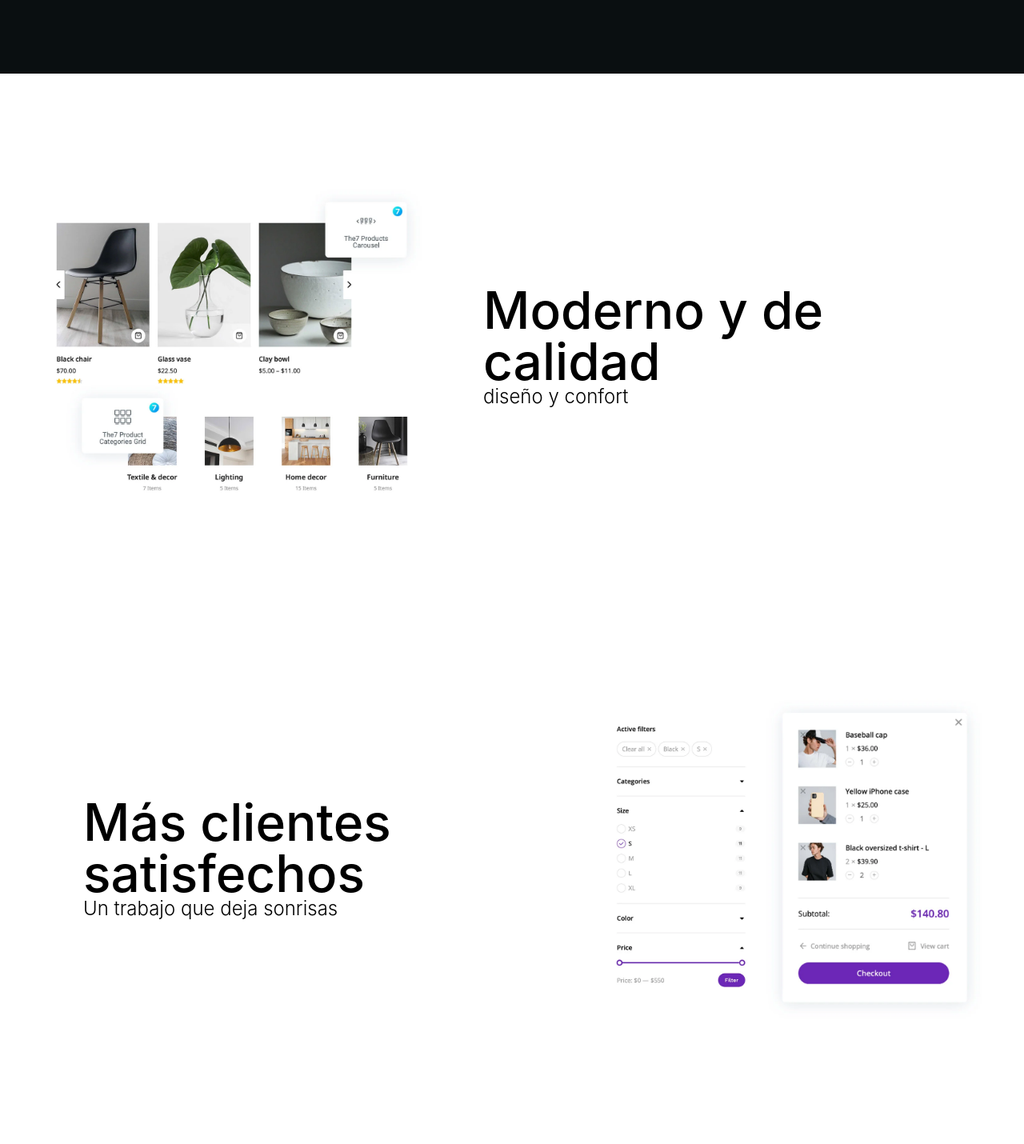
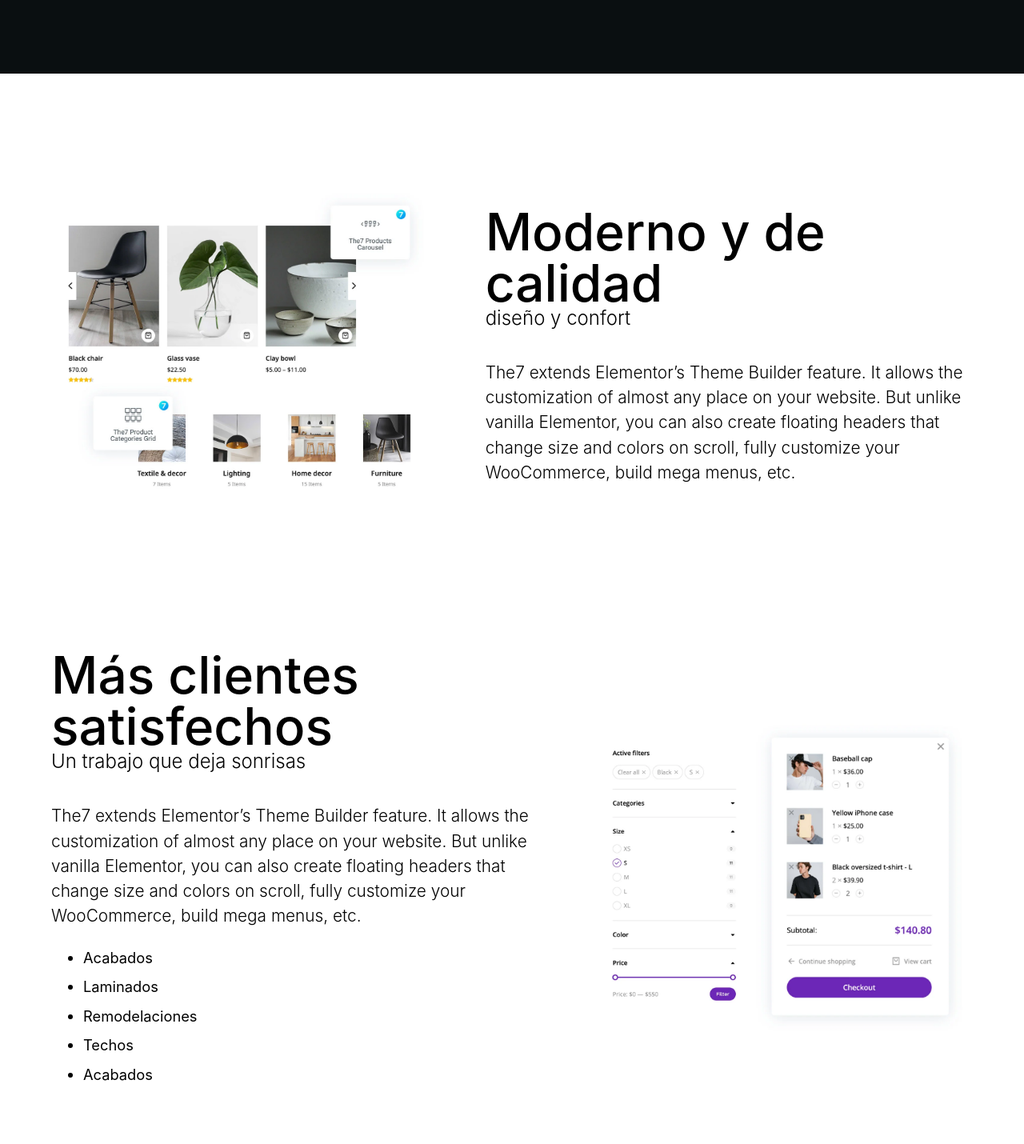
Before and after one commit to devDanielCol/peniel, a Next.js app: page / in a window 1280 px wide. Shown: the part 2060-3490 px from the top of the page at 80% size. Built offline with nearby package versions, Linux system fonts and the light colour scheme; no server answers.

Commit message:
end home fontsize responsive size

```diff
--- a/components/BannerPrincipal/BannerPrincipal.tsx
+++ b/components/BannerPrincipal/BannerPrincipal.tsx
@@ -11,7 +11,7 @@ const BannerPrincipal: FC = () => {
     <Box
       sx={{
         position: "relative",
-        height: { xs: "80vh", md: "100vh" },
+        height: { xs: "70vh", md: "100vh" },
         backgroundColor: "transparent",
         backgroundImage: gradients.orangeYellow,
       }}
@@ -86,7 +86,7 @@ const BannerPrincipal: FC = () => {
                   fontWeight: 500,
                   color: "white",
                   lineHeight: 1,
-                  letterSpacing: "-2px",
+                  letterSpacing: { xs: "0px", md: "-2px" },
                   mt: 3,
                 }}
               >
@@ -103,7 +103,7 @@ const BannerPrincipal: FC = () => {
           top: 0,
           position: "absolute",
           width: "100vw",
-          height: "100vh",
+          height: { xs: "70vh", md: "100vh" },
           backgroundImage: "url(/image/bgt1.svg)",
           backgroundRepeat: "no-repeat",
           backgroundSize: "cover",
--- a/components/Home/OurClients/OurClients.tsx
+++ b/components/Home/OurClients/OurClients.tsx
@@ -2,6 +2,7 @@ import { Container, Grid, Typography } from "@mui/material";
 import { Box } from "@mui/system";
 import { FC, useState } from "react";
 import { InView } from "react-intersection-observer";
+import useTheme from "../../../util/hooks/useTheme";
 
 interface IRightSectionGridProps {
   scroll?: number;
@@ -10,8 +11,10 @@ interface IRightSectionGridProps {
 const OurClients: FC<IRightSectionGridProps> = () => {
   const [inview, setInview] = useState<boolean>(false);
 
+  const theme = useTheme();
+
   return (
-    <Box sx={{ backgroundColor: "white" }}>
+    <Box sx={{ backgroundColor: theme.palette.background.paper }}>
       <Container
         maxWidth="xl"
         sx={{
@@ -19,7 +22,7 @@ const OurClients: FC<IRightSectionGridProps> = () => {
           pt: 5,
         }}
       >
-        <Grid container sx={{ px: 2 }}>
+        <Grid container sx={{ px: 4 }}>
           <Grid
             item
             xs={12}
@@ -35,7 +38,6 @@ const OurClients: FC<IRightSectionGridProps> = () => {
           >
             <Box
               sx={{
-                display: { xs: "none", md: "block" },
                 backgroundImage: "url(/image/pcref.webp)",
                 width: "100%",
                 height: { xs: "300px", md: "600px" },
@@ -66,7 +68,7 @@ const OurClients: FC<IRightSectionGridProps> = () => {
                 sx={{
                   transition: "all .5s linear",
                   transform: {
-                    xs: inview ? "translateY(0px)" : "translateY(50vw)",
+                    xs: inview ? "translateY(0px)" : "translateY(-50vw)",
                     md: inview ? "translateX(0px)" : "translateX(-50vw)",
                   },
                   zIndex: -1,
@@ -104,19 +106,25 @@ const OurClients: FC<IRightSectionGridProps> = () => {
                 </Typography>
               </Box>
             </InView>
+            <Typography
+              sx={{
+                fontWeight: 300,
+                boxSizing: "border-box",
+                padding: 0,
+                m: 0,
+                lineHeight: 1.5,
+                fontSize: { xs: "1rem", lg: "1.3rem" },
+                textAlign: { xs: "center", md: "left" },
+                mt: { xs: 2, md: 5 },
+              }}
+            >
+              The7 extends Elementor’s Theme Builder feature. It allows the
+              customization of almost any place on your website. But unlike
+              vanilla Elementor, you can also create floating headers that
+              change size and colors on scroll, fully customize your
+              WooCommerce, build mega menus, etc.
+            </Typography>
           </Grid>
-          <Box
-            sx={{
-              display: { xs: "block", md: "none" },
-              backgroundImage: "url(/image/pcref.webp)",
-              width: "100%",
-              height: { xs: "300px", md: "600px" },
-              backgroundPosition: "center",
-              backgroundSize: "contain",
-              backgroundRepeat: "no-repeat",
-              zIndex: 1,
-            }}
-          ></Box>
         </Grid>
       </Container>
     </Box>
--- a/components/Home/OurWork/OurWork.tsx
+++ b/components/Home/OurWork/OurWork.tsx
@@ -2,6 +2,7 @@ import { Container, Grid, Typography } from "@mui/material";
 import { Box } from "@mui/system";
 import { FC, useState } from "react";
 import { InView } from "react-intersection-observer";
+import useTheme from "../../../util/hooks/useTheme";
 
 interface IRightSectionGridProps {
   scroll?: number;
@@ -10,8 +11,10 @@ interface IRightSectionGridProps {
 const OurWork: FC<IRightSectionGridProps> = () => {
   const [inview, setInview] = useState<boolean>(false);
 
+  const theme = useTheme();
+
   return (
-    <Box sx={{ backgroundColor: "white" }}>
+    <Box sx={{ backgroundColor: theme.palette.background.paper, pt: 3 }}>
       <Container
         maxWidth="xl"
         sx={{
@@ -19,7 +22,30 @@ const OurWork: FC<IRightSectionGridProps> = () => {
           py: 5,
         }}
       >
-        <Grid container sx={{ px: 2 }}>
+        <Grid container sx={{ px: 5 }}>
+          <Grid
+            item
+            xs={12}
+            md={5}
+            sx={{
+              height: "100%",
+              justifyContent: "center",
+              display: { xs: "flex", md: "none" },
+              flexDirection: "column",
+            }}
+          >
+            <Box
+              sx={{
+                backgroundImage: "url(/image/pcwork.webp)",
+                width: "100%",
+                height: { xs: "300px", md: "600px" },
+                backgroundPosition: "center",
+                backgroundSize: "contain",
+                backgroundRepeat: "no-repeat",
+                zIndex: 1,
+              }}
+            ></Box>
+          </Grid>
           <Grid
             item
             xs={12}
@@ -28,7 +54,7 @@ const OurWork: FC<IRightSectionGridProps> = () => {
               justifyContent: "center",
               display: "flex",
               flexDirection: "column",
-              pl: { xs: 0, md: "4rem" },
+              pr: { xs: 0, md: "4rem" },
             }}
           >
             <InView
@@ -41,7 +67,7 @@ const OurWork: FC<IRightSectionGridProps> = () => {
                 sx={{
                   transition: "all .5s linear",
                   transform: {
-                    xs: inview ? "translateY(0px)" : "translateY(50vw)",
+                    xs: inview ? "translateY(0px)" : "translateY(-50vw)",
                     md: inview ? "translateX(0px)" : "translateX(50vw)",
                   },
                   zIndex: -1,
@@ -79,6 +105,31 @@ const OurWork: FC<IRightSectionGridProps> = () => {
                 </Typography>
               </Box>
             </InView>
+            <Typography
+              sx={{
+                fontWeight: 300,
+                boxSizing: "border-box",
+                padding: 0,
+                m: 0,
+                lineHeight: 1.5,
+                fontSize: { xs: "1rem", lg: "1.3rem" },
+                textAlign: { xs: "center", md: "left" },
+                mt: { xs: 2, md: 5 },
+              }}
+            >
+              The7 extends Elementor’s Theme Builder feature. It allows the
+              customization of almost any place on your website. But unlike
+              vanilla Elementor, you can also create floating headers that
+              change size and colors on scroll, fully customize your
+              WooCommerce, build mega menus, etc.
+            </Typography>
+            <Box component={"ul"} sx={{ lineHeight: 2 }}>
+              <Box component={"li"}>Acabados</Box>
+              <Box component={"li"}>Laminados</Box>
+              <Box component={"li"}>Remodelaciones</Box>
+              <Box component={"li"}>Techos</Box>
+              <Box component={"li"}>Acabados</Box>
+            </Box>
           </Grid>
           <Grid
             item
@@ -87,7 +138,7 @@ const OurWork: FC<IRightSectionGridProps> = () => {
             sx={{
               height: "100%",
               justifyContent: "center",
-              display: "flex",
+              display: { xs: "none", md: "flex" },
               flexDirection: "column",
             }}
           >
@@ -105,7 +156,7 @@ const OurWork: FC<IRightSectionGridProps> = () => {
           </Grid>
         </Grid>
       </Container>
-      <Container maxWidth="lg" sx={{ py: 3 }}>
+      <Container maxWidth="lg" sx={{ pt: 3, pb: "5rem" }}>
         <Box
           sx={{
             width: "100%",
@@ -135,13 +186,31 @@ const OurWork: FC<IRightSectionGridProps> = () => {
           sx={{
             backgroundImage: "url(/image/pclist.webp)",
             width: "100%",
-            height: { xs: "300px", md: "600px" },
+            height: { xs: "180px", md: "600px" },
             backgroundPosition: "center",
             backgroundSize: "contain",
             backgroundRepeat: "no-repeat",
             zIndex: 1,
           }}
         ></Box>
+        <Typography
+          sx={{
+            fontWeight: 300,
+            boxSizing: "border-box",
+            padding: 0,
+            m: 0,
+            lineHeight: 1.5,
+            fontSize: { xs: "1rem", lg: "1.3rem" },
+            textAlign: { xs: "center", md: "left" },
+            mt: { xs: 2, md: 5 },
+          }}
+        >
+          The7 extends Elementor’s Theme Builder feature. It allows the
+          customization of almost any place on your website. But unlike vanilla
+          Elementor, you can also create floating headers that change size and
+          colors on scroll, fully customize your WooCommerce, build mega menus,
+          etc.
+        </Typography>
       </Container>
     </Box>
   );
--- a/components/Home/RightSectionGrid/RightSectionGrid.tsx
+++ b/components/Home/RightSectionGrid/RightSectionGrid.tsx
@@ -63,6 +63,7 @@ const LeftSectionGrid: FC<ILeftSectionGridProps> = () => {
                       zIndex: 1,
                       boxSizing: "border-box",
                       padding: 0,
+                      color: "#03a9f4",
                       lineHeight: 1,
                       fontSize: { xs: "3.5rem", lg: "7rem" },
                       transition: "all .4s linear",
--- a/components/Home/ServicesList/ServicesList.tsx
+++ b/components/Home/ServicesList/ServicesList.tsx
@@ -12,11 +12,11 @@ const ServicesList = () => {
             display: "flex",
             justifyContent: "center",
             alignItems: "center",
-            pt: 12,
+            py: { xs: 6, md: 12 },
           }}
         >
           <GradientText
-            fontSize={{ xs: "3rem", lg: "4rem" }}
+            fontSize={{ xs: "2.2rem", lg: "4rem" }}
             sx={{
               fontWeight: 900,
               zIndex: 1,
@@ -33,7 +33,7 @@ const ServicesList = () => {
           </GradientText>
         </Box>
       </Container>
-      <Box sx={{ width: "100%", my: 10 }}>
+      <Box sx={{ width: "100%", pb: { xs: 6, md: 12 } }}>
         <SlideServices />
       </Box>
     </>
--- a/styles/themes/darkmode.ts
+++ b/styles/themes/darkmode.ts
@@ -35,7 +35,7 @@ const darkThemeOption = {
       paper: "#111",
     },
     custom: {
-      navbar: "#000000cc",
+      navbar: "#000000",
       text: "#fff",
       callaction: "#fff",
       section1: "#0b0513",
```
Also changed, not shown: components/Home/EndPage/EndPage.tsx (+64 -4 lines), public/image/gradientbg.svg (added).
